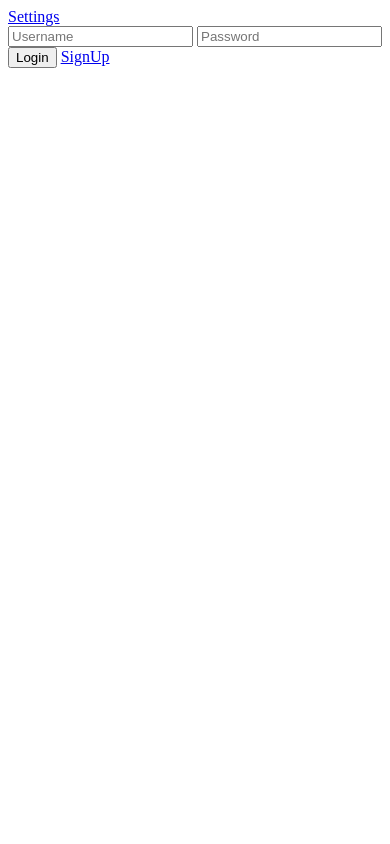
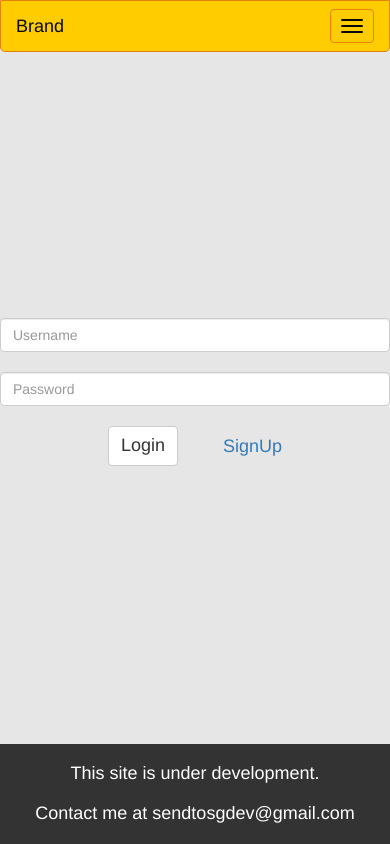
Before and after one commit to thepassenger-hub/MyCinema, a Django app: page /login in a window 390 px wide. Run offline with Django 3.2, Linux system fonts and the light colour scheme; some libraries are stand-ins or nearby versions.

Commit message:
Started design. done with home, login and search

```diff
--- a/movieapp_backend/movie_app/models.py
+++ b/movieapp_backend/movie_app/models.py
@@ -13,7 +13,8 @@ class MoviePost(models.Model):
     user = models.ForeignKey(User, related_name='posts')
     send_to = models.ManyToManyField(User, related_name='received_posts')
     content = models.TextField(blank=True, null=True)
-
+    created = models.DateTimeField(auto_now_add=True)
+    modified = models.DateTimeField(null=True, blank=True)
     class Meta:
         db_table = 'movie_post'
 
--- a/movieapp_backend/movieapp_backend/settings.py
+++ b/movieapp_backend/movieapp_backend/settings.py
@@ -15,6 +15,8 @@ import os
 # Build paths inside the project like this: os.path.join(BASE_DIR, ...)
 BASE_DIR = os.path.dirname(os.path.dirname(os.path.abspath(__file__)))
 TEMPLATES_DIR = os.path.join(BASE_DIR, 'movieapp_frontend/templates')
+STATIC_DIR = os.path.join(BASE_DIR, 'movieapp_frontend/static')
+# STATIC_ROOT = os.path.join(BASE_DIR, 'staticfiles')
 
 # Quick-start development settings - unsuitable for production
 # See https://docs.djangoproject.com/en/1.10/howto/deployment/checklist/
@@ -25,7 +27,7 @@ SECRET_KEY = 'g%2twy8$e0xxg^)cl=s^0e%xu)k67j-4$=2x6nhs_(rbj))lh*'
 # SECURITY WARNING: don't run with debug turned on in production!
 DEBUG = True
 
-ALLOWED_HOSTS = ['testserver', '127.0.0.1']
+ALLOWED_HOSTS = ['testserver', '127.0.0.1', '*']
 
 
 # Application definition
@@ -125,5 +127,7 @@ USE_TZ = True
 # https://docs.djangoproject.com/en/1.10/howto/static-files/
 
 STATIC_URL = '/static/'
+STATICFILES_DIRS = [STATIC_DIR,]
+
 MEDIA_URL = '/avatar_images/'
 MEDIA_ROOT = os.path.join(BASE_DIR, 'avatar_images/')
--- /dev/null
+++ b/movieapp_backend/movieapp_frontend/static/css/login.css
@@ -0,0 +1,33 @@
+
+/********************************
+Small devices - Tablets (<768px)
+********************************/
+@media screen and (max-width: 767px){
+    .main {
+        width: 100%;
+        min-height: calc(100vh - 172px);
+        display: flex;
+        flex-direction: column;
+        justify-content: center;
+        text-align: center;
+        font-size: 18px;
+    }
+
+    input {
+        margin-top: 20px;
+        margin-bottom: 20px;
+    }
+
+    #login_button {
+        font-size: 18px;
+        margin-right: 20px;
+        margin-bottom: 2px;
+    }
+
+    #sign_in_url {
+        margin-left: 20px;
+        margin-bottom: 2px;
+
+    }
+
+}
--- /dev/null
+++ b/movieapp_backend/movieapp_frontend/static/css/skeleton.css
@@ -0,0 +1,143 @@
+html, body {
+    min-height: 100vh;
+}
+
+body {
+    display: flex;
+    flex-wrap: wrap;
+}
+/********************
+        Navbar
+********************/
+
+.navbar-default {
+  width: 100%;
+  background-color: #ffcc00;
+  border-color: #e7800c;
+}
+.navbar-default .navbar-brand {
+  color: #090909;
+}
+.navbar-default .navbar-brand:hover,
+.navbar-default .navbar-brand:focus {
+  color: #000000;
+}
+.navbar-default .navbar-text {
+  color: #090909;
+}
+.navbar-default .navbar-nav > li > a {
+  color: #090909;
+}
+.navbar-default .navbar-nav > li > a:hover,
+.navbar-default .navbar-nav > li > a:focus {
+  color: #000000;
+}
+.navbar-default .navbar-nav > li > .dropdown-menu {
+  background-color: #ffcc00;
+}
+.navbar-default .navbar-nav > li > .dropdown-menu > li > a {
+  color: #090909;
+}
+.navbar-default .navbar-nav > li > .dropdown-menu > li > a:hover,
+.navbar-default .navbar-nav > li > .dropdown-menu > li > a:focus {
+  color: #000000;
+  background-color: #e7800c;
+}
+.navbar-default .navbar-nav > li > .dropdown-menu > li > .divider {
+  background-color: #e7800c;
+}
+.navbar-default .navbar-nav .open .dropdown-menu > .active > a,
+.navbar-default .navbar-nav .open .dropdown-menu > .active > a:hover,
+.navbar-default .navbar-nav .open .dropdown-menu > .active > a:focus {
+  color: #000000;
+  background-color: #e7800c;
+}
+.navbar-default .navbar-nav > .active > a,
+.navbar-default .navbar-nav > .active > a:hover,
+.navbar-default .navbar-nav > .active > a:focus {
+  color: #000000;
+  background-color: #e7800c;
+}
+.navbar-default .navbar-nav > .open > a,
+.navbar-default .navbar-nav > .open > a:hover,
+.navbar-default .navbar-nav > .open > a:focus {
+  color: #000000;
+  background-color: #e7800c;
+}
+.navbar-default .navbar-toggle {
+  border-color: #e7800c;
+}
+.navbar-default .navbar-toggle:hover,
+.navbar-default .navbar-toggle:focus {
+  background-color: #e7800c;
+}
+.navbar-default .navbar-toggle .icon-bar {
+  background-color: #090909;
+}
+.navbar-default .navbar-collapse,
+.navbar-default .navbar-form {
+  border-color: #090909;
+}
+.navbar-default .navbar-link {
+  color: #090909;
+}
+.navbar-default .navbar-link:hover {
+  color: #000000;
+}
+
+/*******
+Footer
+********/
+footer {
+    background-color: #333;
+    color: white;
+    width: 100%;
+}
+/********************************
+Small devices - Tablets (<768px)
+********************************/
+@media screen and (max-width: 767px){
+
+    body {
+        background-color: #e6e6e6;
+    }
+    /******************
+           Navbar
+    ******************/
+    nav {
+        border-radius: 0 0 5px 5px;
+    }
+     .navbar-default .navbar-nav .open .dropdown-menu > li > a {
+        color: #090909;
+     }
+    .navbar-default .navbar-nav .open .dropdown-menu > li > a:hover,
+    .navbar-default .navbar-nav .open .dropdown-menu > li > a:focus {
+        color: #000000;
+    }
+    .navbar-default .navbar-nav .open .dropdown-menu > .active > a,
+    .navbar-default .navbar-nav .open .dropdown-menu > .active > a:hover,
+    .navbar-default .navbar-nav .open .dropdown-menu > .active > a:focus {
+        color: #000000;
+        background-color: #e7800c;
+    }
+
+    .errors {
+        margin-top: 20px;
+        margin-bottom: 20px;
+        color: darkorange;
+    }
+    /************
+        Footer
+    ************/
+    footer {
+        height: 100px;
+        text-align: center;
+        display: flex;
+          flex-direction: column;
+          justify-content: center;
+    }
+    footer h4 {
+        margin-left: 10px;
+        margin-right: 10px;
+    }
+}
--- a/movieapp_backend/movieapp_frontend/templates/movieapp_frontend/login.html
+++ b/movieapp_backend/movieapp_frontend/templates/movieapp_frontend/login.html
@@ -1,4 +1,8 @@
 {% extends 'skeleton.html' %}
+{% block imports %}
+    {% load static %}
+    <link href="{% static 'css/login.css' %}" rel="stylesheet" type="text/css" />
+{% endblock %}
 {% block title %}
     <title>Login</title>
 {% endblock %}
@@ -6,11 +10,13 @@
 <div class="main">
     <form role="form" action="#" method="post">
         {% csrf_token %}
-        <input placeholder="Username" id="username_input" type="text" name="username">
-        <input placeholder="Password" id="password_input" type="password" name="password">
-        <button type="submit" id="login_button">Login</button>
+        <input class="form-control" placeholder="Username" id="username_input" type="text" name="username">
+        <input class="form-control" placeholder="Password" id="password_input" type="password" name="password">
+        <button class="btn btn-default" type="submit" id="login_button">Login</button>
         <a href="/signup" id="sign_in_url">SignUp</a>
     </form>
-    {{ error }}
+    <div class="errors">
+        <h4><strong>{{ error }}</strong></h4>
+    </div>
 </div>
 {% endblock %}
--- a/movieapp_backend/movieapp_frontend/templates/skeleton.html
+++ b/movieapp_backend/movieapp_frontend/templates/skeleton.html
@@ -1,14 +1,61 @@
 <!DOCTYPE html>
 <html lang="en">
 <head>
+    <meta name="viewport" content="width=device-width, initial-scale=1.0">
+    <script src="https://ajax.googleapis.com/ajax/libs/jquery/3.1.1/jquery.min.js"></script>
+    <link rel="stylesheet" type="text/css" href="https://maxcdn.bootstrapcdn.com/bootstrap/3.3.7/css/bootstrap.min.css" />
+    <script src="https://maxcdn.bootstrapcdn.com/bootstrap/3.3.7/js/bootstrap.min.js"></script>
+    {% load static %}
+    <link rel="stylesheet" type="text/css" href="{% static 'css/skeleton.css' %}" />
     {% block imports %}{% endblock %}
-
     <meta charset="UTF-8">
     {% block title %}{% endblock %}
 </head>
 <body>
-    <a id="settings_link" href="/settings">Settings</a>
+<nav class="navbar navbar-default">
+      <div class="container-fluid">
+        <!-- Brand and toggle get grouped for better mobile display -->
+        <div class="navbar-header">
+          <button type="button" class="navbar-toggle collapsed" data-toggle="collapse" data-target="#bs-example-navbar-collapse-1" aria-expanded="false">
+            <span class="sr-only">Toggle navigation</span>
+            <span class="icon-bar"></span>
+            <span class="icon-bar"></span>
+            <span class="icon-bar"></span>
+          </button>
+          <a class="navbar-brand" href="#">Brand</a>
+        </div>
+
+        <!-- Collect the nav links, forms, and other content for toggling -->
+        <div class="collapse navbar-collapse" id="bs-example-navbar-collapse-1">
+          <ul class="nav navbar-nav">
+            <li class="active"><a class="navbar_item" id="home_link" href="/">Home<span class="sr-only">(current)</span></a></li>
+            <li><a href="{% url 'new_post' %}" class="navbar_item" id="send_post">Send Post</a></li>
+          </ul>
+          <form action="/search_friends/" method="get" id="search_friends_form" class="navbar-form navbar-left">
+            <div class="form-group">
+                <input class="form-control" name="username" placeholder="Search friends" id="search_friends_bar">
+            </div>
+            <button type="submit" class="btn btn-default" id="search_friends_button">Search!</button>
+          </form>
+          <ul class="nav navbar-nav navbar-right">
+            {% if request.user.is_authenticated %}
+                <li><a id="dropdown_settings_link" href="/settings">Settings</a></li>
+                <li><a href="{% url 'logout' %}" id="dropdown_logout_url">Logout</a></li>
+            {% else %}
+                <li><a href="{% url 'login' %}">Login</a></li>
+            {% endif %}
+          </ul>
+        </div><!-- /.navbar-collapse -->
+      </div><!-- /.container-fluid -->
+    </nav>
+
     {% block body %}
     {% endblock %}
+    <footer>
+        <h4>This site is under development.</h4>
+        <h4>Contact me at sendtosgdev@gmail.com</h4>
+        {% block footer %}
+        {% endblock %}
+    </footer>
 </body>
 </html>
--- a/movieapp_backend/movieapp_frontend/views.py
+++ b/movieapp_backend/movieapp_frontend/views.py
@@ -200,11 +200,13 @@ def delete_account(request):
 def search_friends_page(request):
     if request.method == 'GET':
         user_id = request.GET.get('username')
+        search_results = None
         if user_id:
             search_results = User.objects.filter(username__icontains=user_id)
-            return render(request, 'movieapp_frontend/search_friends.html', {
-                'search_results': search_results,
-            })
+        return render(request, 'movieapp_frontend/search_friends.html', {
+            'search_results': search_results,
+        })
+
 @login_required()
 def profile_page(request, user_id):
     if request.method == 'GET':
```
Also changed, not shown: movieapp_backend/movieapp_frontend/static/css/index.css (added, +59 -0 lines), movieapp_backend/movieapp_frontend/static/css/search_friends.css (added, +41 -0 lines), movieapp_backend/movieapp_frontend/static/js/index.js (added, +32 -0 lines), movieapp_backend/movieapp_frontend/templates/movieapp_frontend/index.html (+21 -12 lines), movieapp_backend/movieapp_frontend/templates/movieapp_frontend/search_friends.html (+22 -5 lines), ideas/Home_with_colors.svg (added), movieapp_backend/movie_app/migrations/0009_auto_20170206_1011.py (added).
